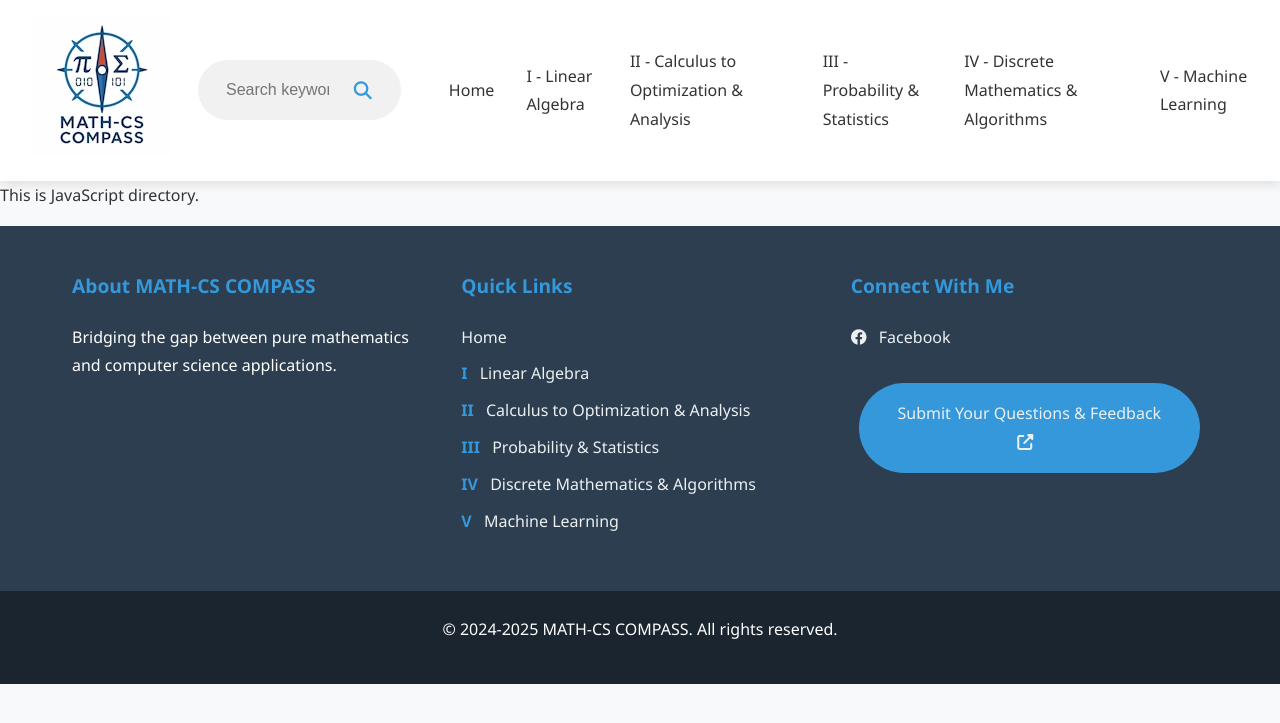
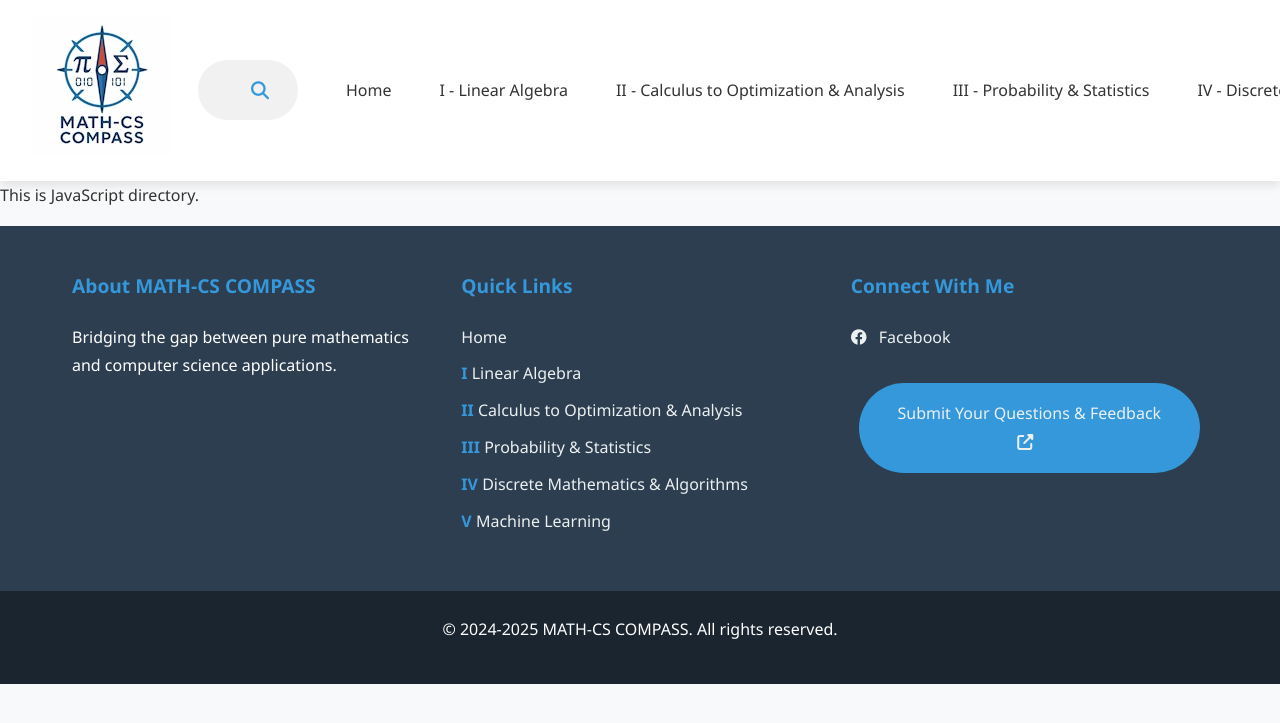
Before and after one commit to Yusukey01/yusukey01.github.io, a Jekyll site: the page built from js/README.md, in a window 1280 px wide. Shown: the top 723 px of the page. Built offline with Jekyll 4.4.1, drawn with Linux system fonts in a browser that asks for light colours; our own code applies the rules of GitHub Pages for plain Markdown files.

```diff
--- a/css/styles.css
+++ b/css/styles.css
@@ -144,7 +144,9 @@
 
   .nav-links li {
       margin-left: var(--spacing-lg);
-    display: flex;
+      display: grid;
+      grid-template-columns: max-content 1fr;
+      gap: 1rem;
       align-items: center;
   }
 
@@ -155,8 +157,16 @@
       padding: var(--spacing-xs) 0;
       position: relative;
       transition: color var(--transition-normal);
-    display: flex;
+      display: grid;
+      grid-template-columns: subgrid;
+      grid-column: 1 / -1;
       align-items: center;
+  }
+
+  .nav-number {
+      font-weight: bold;
+      color: var(--primary-color);
+      text-align: left;
   }
 
   .nav-links a:hover,
@@ -178,14 +188,6 @@
   .nav-links a:hover::after,
   .nav-links a.active::after {
     width: 100%;
-  }
-
-  .nav-number {
-      font-weight: bold;
-      color: var(--primary-color);
-      min-width: 2.5rem;
-      margin-right: 0.5rem;
-      text-align: left;
   }
 
   .menu-toggle {
@@ -1295,23 +1297,25 @@
 
    .nav-links li {
     margin: 0;
-      text-align: left;
     padding: var(--spacing-sm) var(--spacing-lg);
     width: 100%;
-      display: flex;
+    display: grid;
+    grid-template-columns: max-content 1fr;
+    gap: 1rem;
     align-items: center;
-      justify-content: flex-start;
   }
 
   .nav-links a {
-        display: flex;
+      display: grid;
+      grid-template-columns: subgrid;
+      grid-column: 1 / -1;
       align-items: center;
       width: 100%;
-        text-align: left;
   }
-    /* Ensure Roman numerals stay aligned on mobile */
+
   .nav-number {
-        min-width: 2.5rem; /* Keep the fixed width */
+      font-weight: bold;
+      color: var(--primary-color);
       text-align: left;
   }
 
```
Lines whose indentation alone changed are shown as unchanged.
